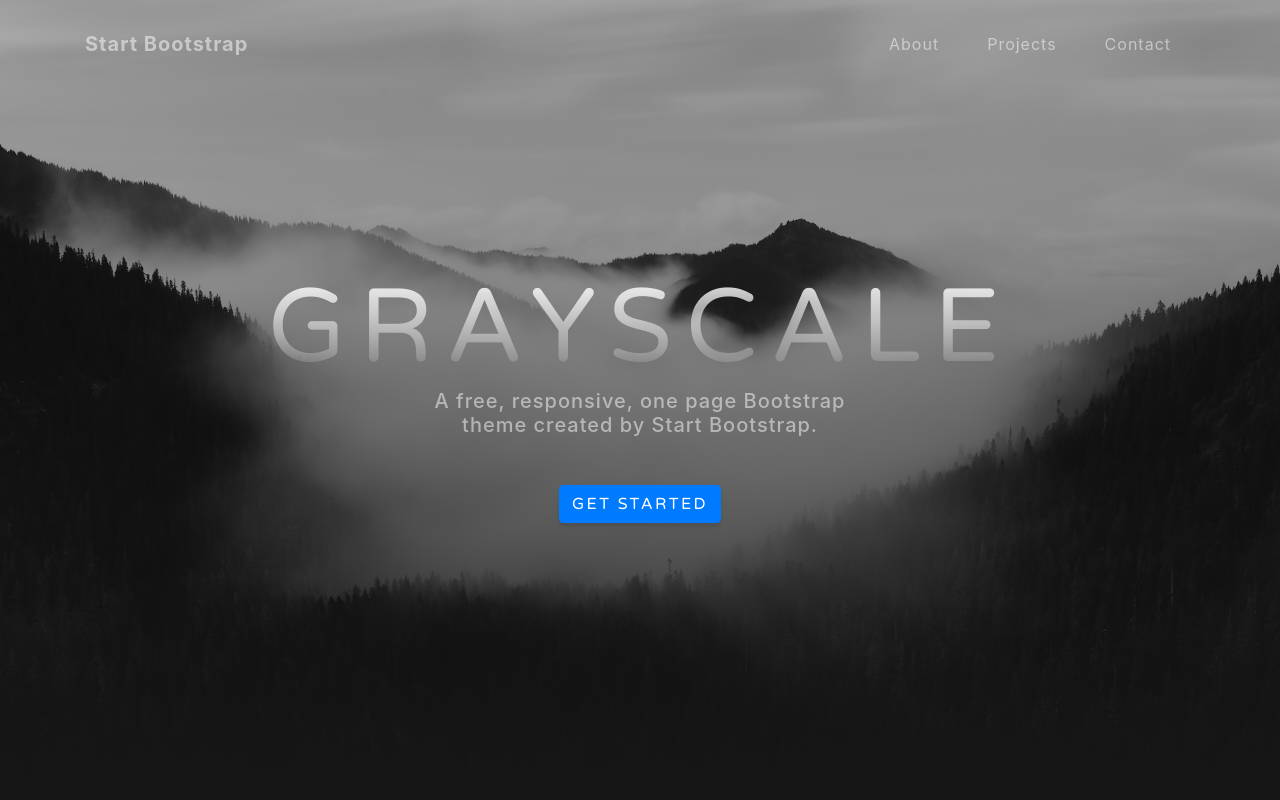
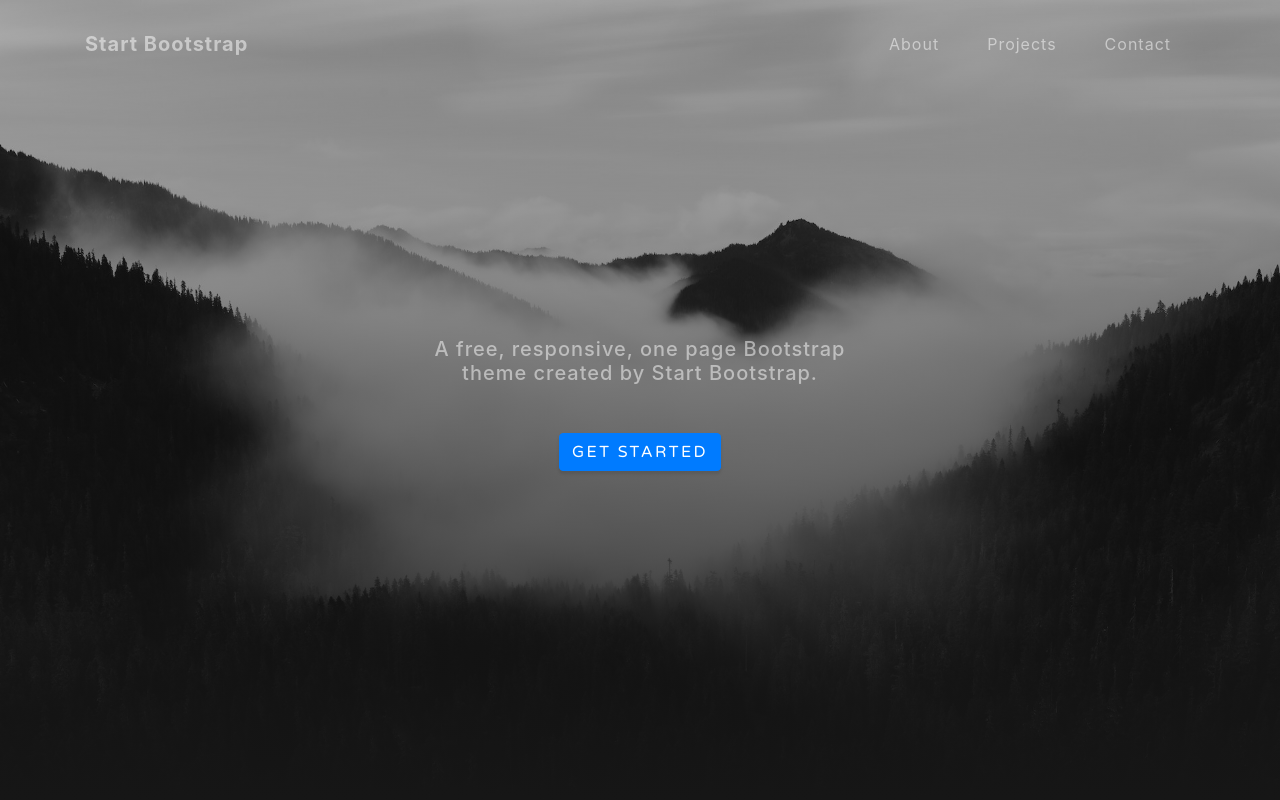
Before and after one commit to JoyceMedina/Pagina-Web, a website with bundled scripts: page index.html in a window 1280 px wide. Shown: the top 800 px of the page. Built offline with nearby package versions, Linux system fonts and the light colour scheme.

Commit message:
Update index.html
EXCELENTE

```diff
--- a/index.html
+++ b/index.html
@@ -53,7 +53,7 @@
   <header class="masthead">
     <div class="container d-flex h-100 align-items-center">
       <div class="mx-auto text-center">
-        <h1 class="mx-auto my-0 text-uppercase">Grayscale</h1>
+        <h1 class="LIBROS"</h1>
         <h2 class="text-white-50 mx-auto mt-2 mb-5">A free, responsive, one page Bootstrap theme created by Start Bootstrap.</h2>
         <a href="#about" class="btn btn-primary js-scroll-trigger">Get Started</a>
       </div>
```
